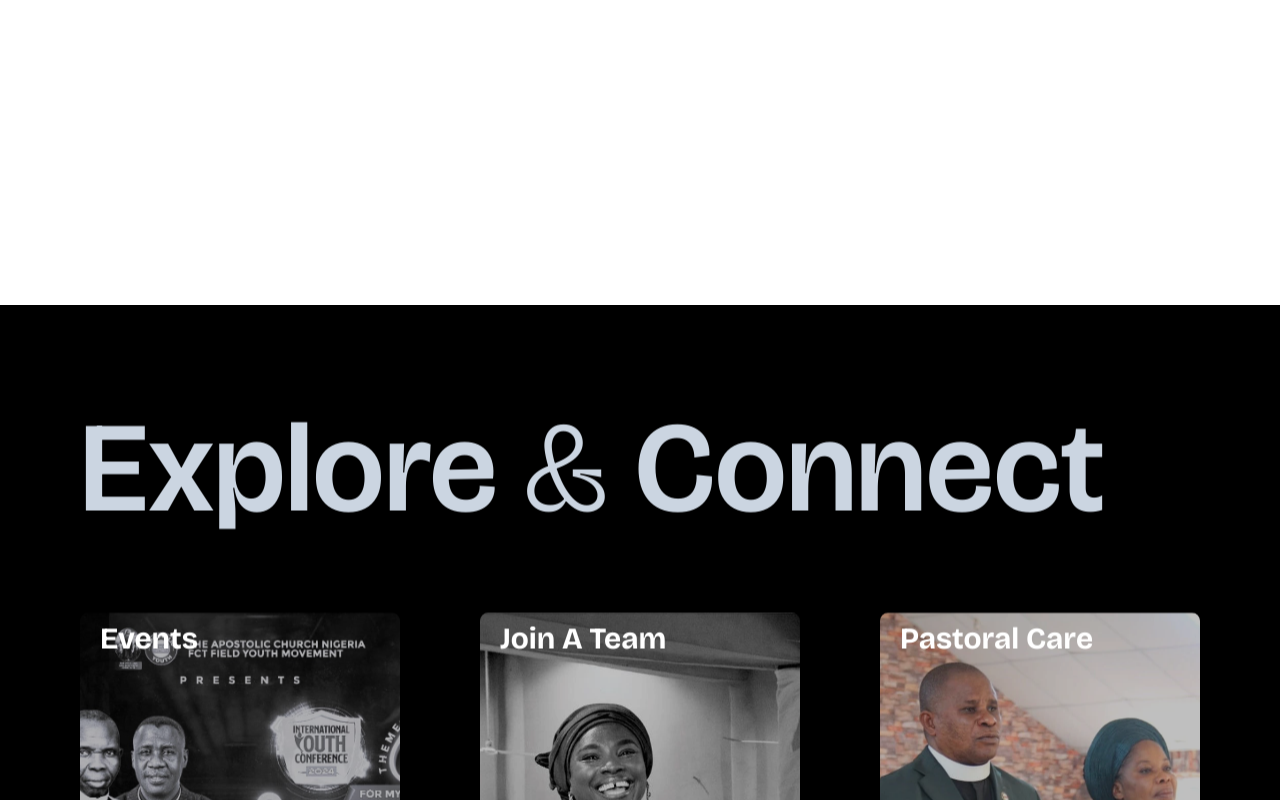
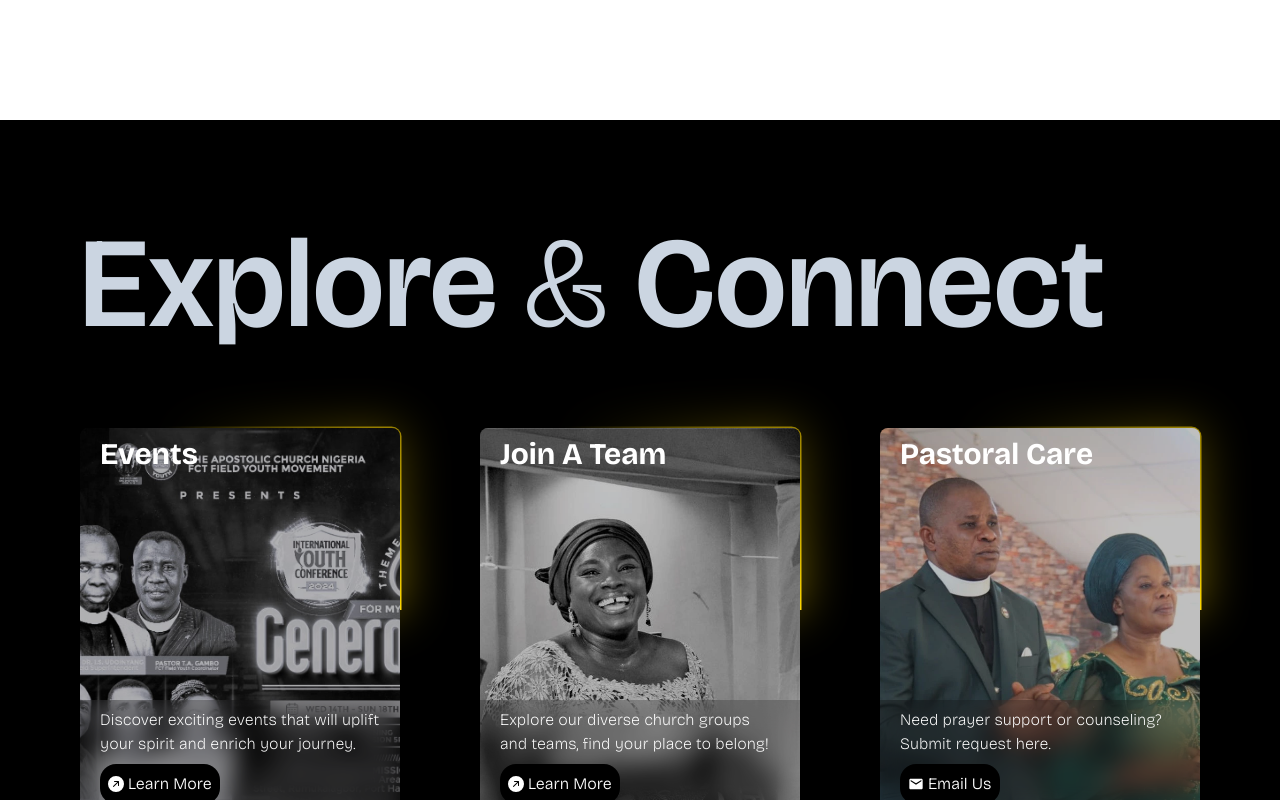
Before and after one commit to SamyySwift/Nyanya-Church-Website, a React (Vite) app in the folder frontend/: page / in a window 1280 px wide. Shown: the part 1480-2280 px from the top of the page. Built offline with nearby package versions, Linux system fonts and the light colour scheme.

Commit message:
added new animation

```diff
--- a/frontend/src/components/Explore.jsx
+++ b/frontend/src/components/Explore.jsx
@@ -5,17 +5,16 @@ import { BsArrowUpRightCircleFill } from "react-icons/bs";
 import { MdEmail } from "react-icons/md";
 
 const Explore = () => {
-  const { ref } = useParallax({ speed: -15 });
+  // const { ref } = useParallax({ speed: -15 });
 
   return (
     <div
-      className="py-[100px] flex flex-col justify-center"
-      ref={ref}
-      style={{ backgroundColor: "#000" }}
+      className="py-[100px] flex flex-col justify-center relative -z-20 bg-black"
+      // ref={ref}
+
       name="explore"
     >
       <div className="w-full absolute inset-0"></div>
-
       <div className="mx-auto md:mx-5 lg:mx-[40px] xl:mx-[80px]">
         <p className="text-4xl md:text-5xl lg:text-7xl xl:text-9xl text-slate-300 font-grotesque font-semibold text-center md:text-start">
           <span className="">Explore</span> <span className="font-thin">&</span>
@@ -42,8 +41,8 @@ const Explore = () => {
 
 const CardComponent = ({ title, bodyText, btnText, icon, link, src }) => {
   return (
-    <div className="max-w-xs w-full relative">
-      <div className="h-96 rounded-lg cursor-pointer transform hover:scale-105 transition-transform duration-300 overflow-hidden relative">
+    <div className="card max-w-xs w-full relative">
+      <div className="h-96 rounded-lg cursor-pointer transform hover:scale-105 transition-transform duration-300 overflow-hidden">
         <div className="relative">
           <div className="absolute inset-0 bg-black bg-opacity-25"></div>
           <img
--- a/frontend/src/components/ui/Card.jsx
+++ b/frontend/src/components/ui/Card.jsx
@@ -1,14 +1,10 @@
 import { motion } from "framer-motion";
-import { useRef, useState } from "react";
-import {
-  FaCalendarWeek,
-  FaClock,
-  FaGoogle,
-  FaApple,
-  FaMicrosoft,
-} from "react-icons/fa6";
+import { useState, useEffect } from "react";
+import { FaCalendarWeek, FaClock, FaApple, FaYahoo } from "react-icons/fa6";
+import { SiGooglecalendar, SiMicrosoftoutlook } from "react-icons/si";
+
 import { Link } from "react-router-dom";
-import { google, outlook, ics } from "calendar-link";
+import { google, outlook, ics, yahoo } from "calendar-link";
 
 const Card = ({
   i,
@@ -24,9 +20,6 @@ const Card = ({
   eventImage,
   btnName = "Learn More",
 }) => {
-  const container = useRef(null);
-  const [showPopover, setShowPopover] = useState(false);
-
   // Calculate the dynamic top position based on the index i
   const dynamicTop = `calc(0% + ${i * 20}px)`;
 
@@ -42,6 +35,7 @@ const Card = ({
   const googleUrl = google(event);
   const outlookUrl = outlook(event);
   const icsUrl = ics(event);
+  const yahooUrl = yahoo(event);
 
   // Helper function to convert unit time to readable format
   function convertTimeFormat(timeString) {
@@ -65,15 +59,16 @@ const Card = ({
     return `${formattedHours}:${formattedMinutes}${period}`;
   }
 
+  const [showPopover, setShowPopover] = useState(false);
+
   return (
     <motion.div
       className="h-[900px] md:h-screen flex justify-center items-center sticky top-0"
-      ref={container}
       style={{ top: dynamicTop }}
     >
       <div
         style={{ backgroundColor: color }}
-        className="relative flex flex-col gap-10 md:items-start md:flex-row md:mt-0 md:justify-around lg:justify-between mb-12 md:mb-0 mx-10 h-[650px] sm:w-[1200px] sm:h-[800px] md:w-[1200px] md:h-[550px] rounded-[40px] p-5"
+        className="relative flex flex-col gap-10 md:items-start md:flex-row md:mt-0 md:justify-around lg:justify-between mb-12 md:mb-0 mx-10 h-[680px] sm:w-[1200px] sm:h-[800px] md:w-[1200px] md:h-[550px] rounded-[40px] p-5"
       >
         {/* Column 1: Title, Description, and Button*/}
         <div className="flex flex-col justify-between max-w-2xl md:max-w-sm lg:max-w-xl">
@@ -97,28 +92,18 @@ const Card = ({
               <>
                 <button
                   onClick={() => setShowPopover(!showPopover)}
-                  className="px-3 py-4 max-w-[150px] rounded-2xl font-grotesque bg-white  text-black"
+                  className="px-3 py-4 max-w-[150px] rounded-2xl font-grotesque bg-white hover:bg-black hover:text-white text-black"
                 >
                   {btnName}
                 </button>
                 {showPopover && (
-                  <div className="font-grotesque absolute bottom-full left-0 mb-5 p-3 bg-white border border-gray-300 shadow-md rounded-2xl z-50 transition-all duration-1000 transform translate-y-2">
-                    <a
-                      href={googleUrl}
-                      target="_blank"
-                      rel="noopener noreferrer"
-                      className="flex items-center gap-2 py-2 px-3 text-black hover:bg-gray-100"
-                    >
-                      <FaGoogle /> Google Calendar
-                    </a>
-                    <a
-                      href={outlookUrl}
-                      target="_blank"
-                      rel="noopener noreferrer"
-                      className="flex items-center gap-2 py-2 px-3 text-black hover:bg-gray-100"
-                    >
-                      <FaMicrosoft /> Outlook Calendar
-                    </a>
+                  <motion.div
+                    className="font-grotesque absolute bottom-full left-0 mb-5 p-3 bg-white border border-gray-300 shadow-md rounded-2xl z-50"
+                    initial={{ opacity: 0, y: -20 }}
+                    animate={{ opacity: 1, y: 0 }}
+                    exit={{ opacity: 0, y: -20 }}
+                    transition={{ duration: 0.5 }}
+                  >
                     <a
                       href={icsUrl}
                       target="_blank"
@@ -127,19 +112,43 @@ const Card = ({
                     >
                       <FaApple /> Apple Calendar
                     </a>
-                  </div>
+                    <a
+                      href={googleUrl}
+                      target="_blank"
+                      rel="noopener noreferrer"
+                      className="flex items-center gap-2 py-2 px-3 text-black hover:bg-gray-100"
+                    >
+                      <SiGooglecalendar /> Google Calendar
+                    </a>
+                    <a
+                      href={outlookUrl}
+                      target="_blank"
+                      rel="noopener noreferrer"
+                      className="flex items-center gap-2 py-2 px-3 text-black hover:bg-gray-100"
+                    >
+                      <SiMicrosoftoutlook /> Outlook Calendar
+                    </a>
+                    <a
+                      href={yahooUrl}
+                      target="_blank"
+                      rel="noopener noreferrer"
+                      className="flex items-center gap-2 py-2 px-3 text-black hover:bg-gray-100"
+                    >
+                      <FaYahoo /> Yahoo Calendar
+                    </a>
+                  </motion.div>
                 )}
               </>
             ) : (
               <Link to={link}>
-                <button className="px-3 py-4 max-w-[150px] rounded-2xl font-grotesque bg-white text-black">
+                <button className="px-3 py-4 max-w-[150px] rounded-2xl font-grotesque bg-white hover:bg-black hover:text-white text-black">
                   {btnName}
                 </button>
               </Link>
             )}
 
             <Link to="mailto:tacnna2024@gmail.com">
-              <button className="px-3 py-4 max-w-[150px] rounded-2xl font-grotesque bg-black  text-white">
+              <button className="px-3 py-4 max-w-[150px] rounded-2xl font-grotesque bg-black hover:bg-white hover:text-black text-white">
                 Contact Us
               </button>
             </Link>
--- a/frontend/src/index.css
+++ b/frontend/src/index.css
@@ -1,17 +1,50 @@
 @tailwind base;
 @tailwind components;
 @tailwind utilities;
-
-* html {
-  scroll-behavior: smooth;
-}
 
 /* section {
   height: 100vh;
 } */
 
 * {
-  margin: 0;
-  padding: 0;
   box-sizing: border-box;
 }
+
+.card {
+  border-radius: 10px;
+  position: relative;
+}
+
+@property --angle {
+  syntax: "<angle>";
+  initial-value: 0deg;
+  inherits: false;
+}
+.card::after,
+.card::before {
+  content: "";
+  position: absolute;
+  top: 50%;
+  left: 50%;
+  width: calc(100% + 3px); /* Increase size to mimic padding */
+  height: calc(100% + 3px); /* Increase size to mimic padding */
+  transform: translate(-50%, -50%); /* Center the pseudo-element */
+  background-image: conic-gradient(from var(--angle), transparent 70%, #ffd700);
+  z-index: -1;
+  border-radius: 10px;
+  animation: 5s spin linear infinite;
+}
+
+.card::before {
+  filter: blur(1.5rem);
+  opacity: 0.5;
+}
+
+@keyframes spin {
+  from {
+    --angle: 0deg;
+  }
+  to {
+    --angle: 360deg;
+  }
+}
--- a/frontend/src/pages/Events.jsx
+++ b/frontend/src/pages/Events.jsx
@@ -17,7 +17,7 @@ const Events = () => {
         description="page containing all church upcoming events"
       />
 
-      <Hero text="Upcoming Events" background="video" src="/bg3.webm" />
+      <Hero text="Upcoming Events" background="video" src="/bg.webm" />
 
       <section>
         <div className="text-center pt-20">
--- a/frontend/src/pages/HomeScreen.jsx
+++ b/frontend/src/pages/HomeScreen.jsx
@@ -21,7 +21,7 @@ function HomeScreen() {
       <Hero
         text="NYANYA ASSEMBLY"
         background="video"
-        src="/bg3.webm"
+        src="/bg.webm"
         mainHero={true}
       />
 
--- a/frontend/src/pages/JoinAGroup.jsx
+++ b/frontend/src/pages/JoinAGroup.jsx
@@ -14,7 +14,7 @@ const JoinAGroup = () => {
   return (
     <>
       <PageTitle title="Join a Group" description="Different church groups" />
-      <Hero text="Join A Team" background="video" src="/bg3.webm" />
+      <Hero text="Join A Team" background="video" src="/bg.webm" />
       {/* WELCOME */}
       <section style={{ backgroundColor: "##F7F2E9" }}>
         <Welcome
--- a/frontend/src/pages/PlanVisit.jsx
+++ b/frontend/src/pages/PlanVisit.jsx
@@ -11,7 +11,7 @@ const PlanVisit = () => {
         title="Plan your visit"
         description="Page contains info on how to locate church"
       />
-      <Hero text="Plan A Visit" background="video" src="/bg3.webm" />
+      <Hero text="Plan A Visit" background="video" src="/bg.webm" />
 
       <section>
         <Welcome
--- a/frontend/src/pages/YouthFellowship.jsx
+++ b/frontend/src/pages/YouthFellowship.jsx
@@ -4,7 +4,7 @@ const YouthFellowship = () => {
   return (
     <>
       <Ministries
-        bgImg="/bg3.webm"
+        bgImg="/bg.webm"
         background="video"
         bgText="Youth Movement"
         team="Youth Movement"
```
Also changed, not shown: 1 other file (tests, documents, lock files or other folders).
